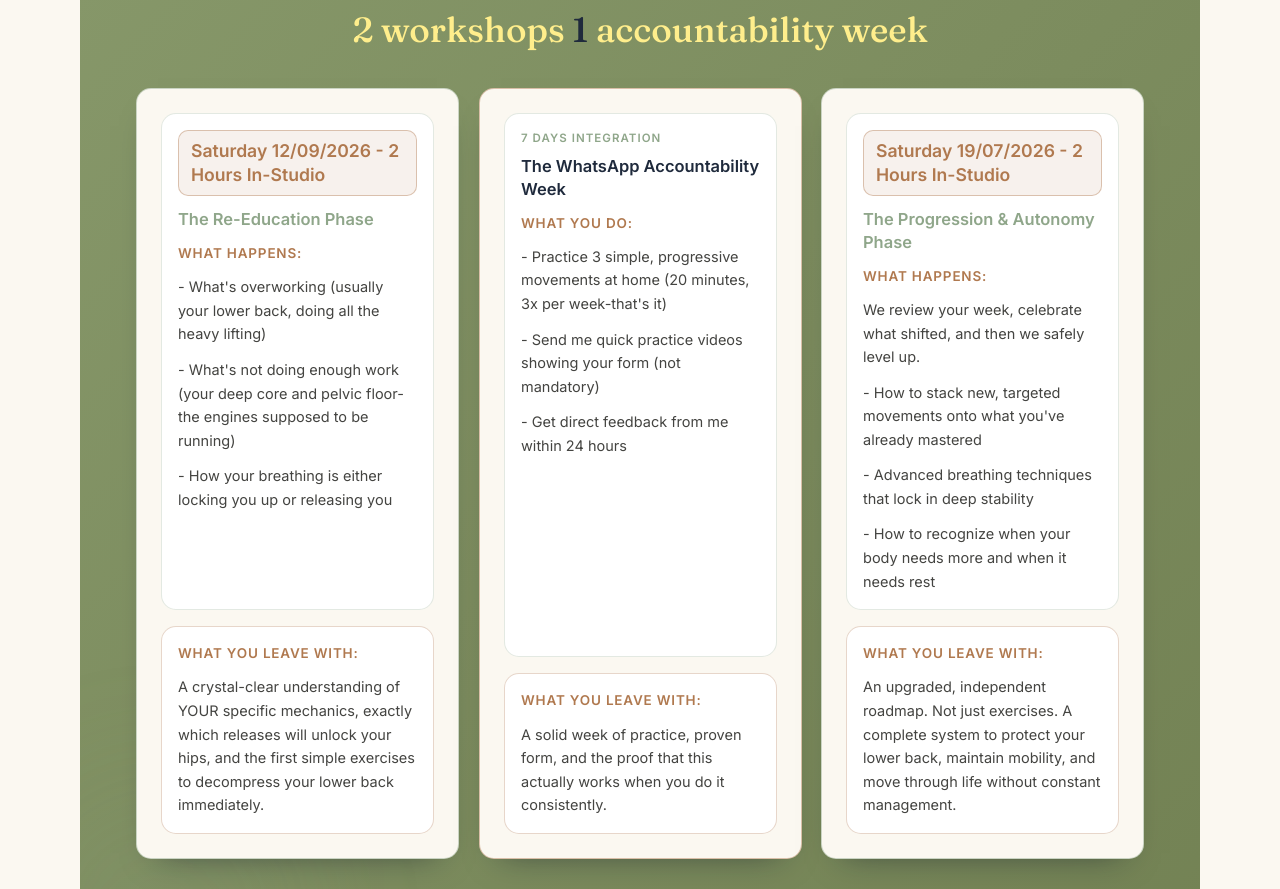
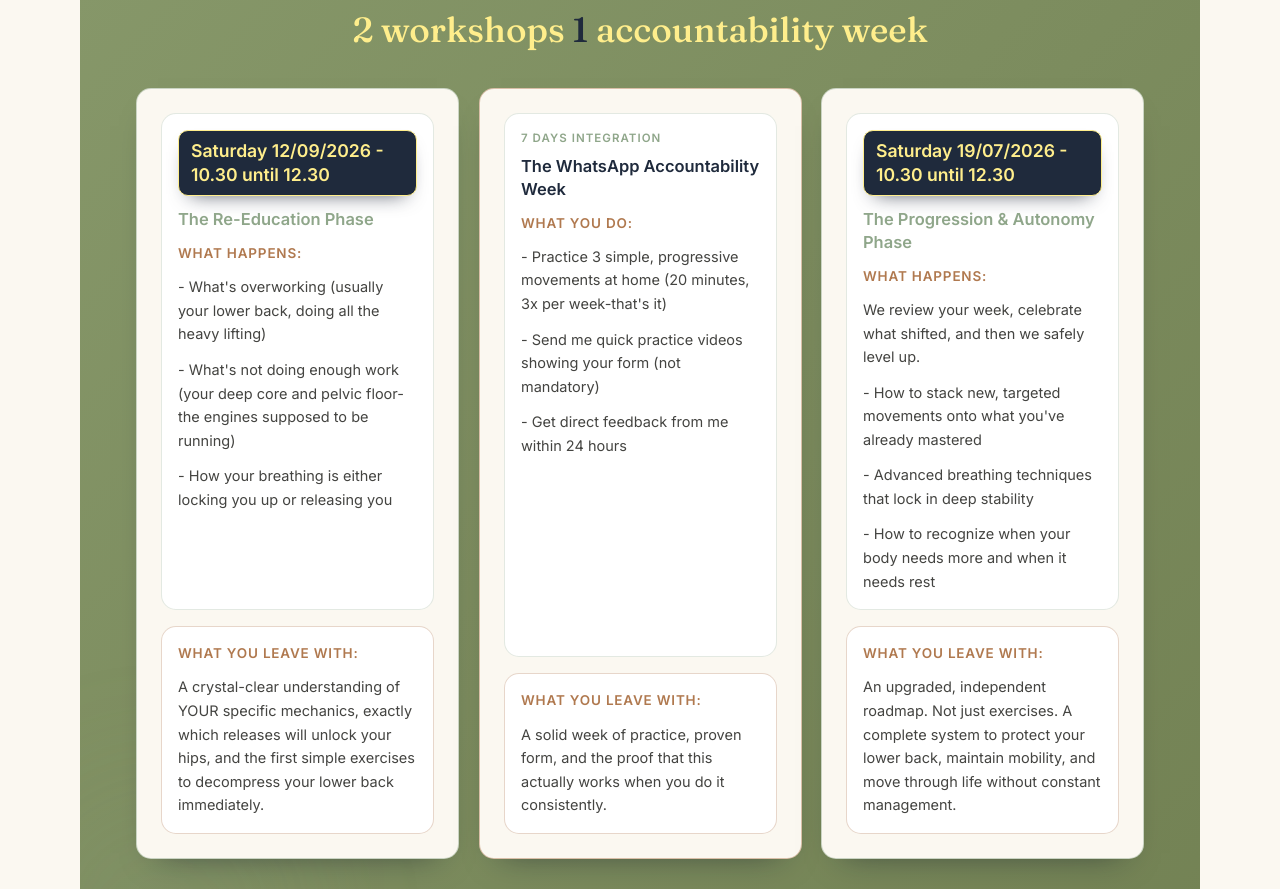
Before and after one commit to VinPOPFrance/James, a Next.js app: page /pelvic-engine-reset in a window 1280 px wide. Shown: the part 1200-2089 px from the top of the page. Built offline with nearby package versions, Linux system fonts and the light colour scheme; no server answers.

Commit message:
Update sprint block titles for clarity and consistency

```diff
--- a/src/app/pelvic-engine-reset/page.tsx
+++ b/src/app/pelvic-engine-reset/page.tsx
@@ -35,7 +35,7 @@ export const metadata: Metadata = {
 
 const sprintBlocks: SprintBlock[] = [
   {
-    title: "Saturday 12/09/2026 - 2 Hours In-Studio",
+    title: "Saturday 12/09/2026 - 10.30 until 12.30",
     subtitle: "The Re-Education Phase",
     bullets: [
       "What's overworking (usually your lower back, doing all the heavy lifting)",
@@ -57,7 +57,7 @@ const sprintBlocks: SprintBlock[] = [
       "A solid week of practice, proven form, and the proof that this actually works when you do it consistently.",
   },
   {
-    title: "Saturday 19/07/2026 - 2 Hours In-Studio",
+    title: "Saturday 19/07/2026 - 10.30 until 12.30",
     subtitle: "The Progression & Autonomy Phase",
     intro:
       "We review your week, celebrate what shifted, and then we safely level up.",
@@ -175,8 +175,8 @@ export default function SubscriberPelvicEngineResetPage() {
                         {block.subtitle === "The Re-Education Phase"
                           ||
                         block.subtitle === "The Progression & Autonomy Phase" ? (
-                          <div className="mb-3 rounded-[10px] border border-copper/40 bg-copper/10 px-3 py-2">
-                            <p className="text-[1.1rem] font-semibold leading-snug text-copper">
+                          <div className="mb-3 rounded-[10px] border border-[#ffee8c] bg-navy px-3 py-2 shadow-[0_10px_20px_-12px_rgba(15,23,42,0.75)]">
+                            <p className="text-[1.1rem] font-semibold leading-snug text-[#ffee8c]">
                               {block.title}
                             </p>
                           </div>
```
